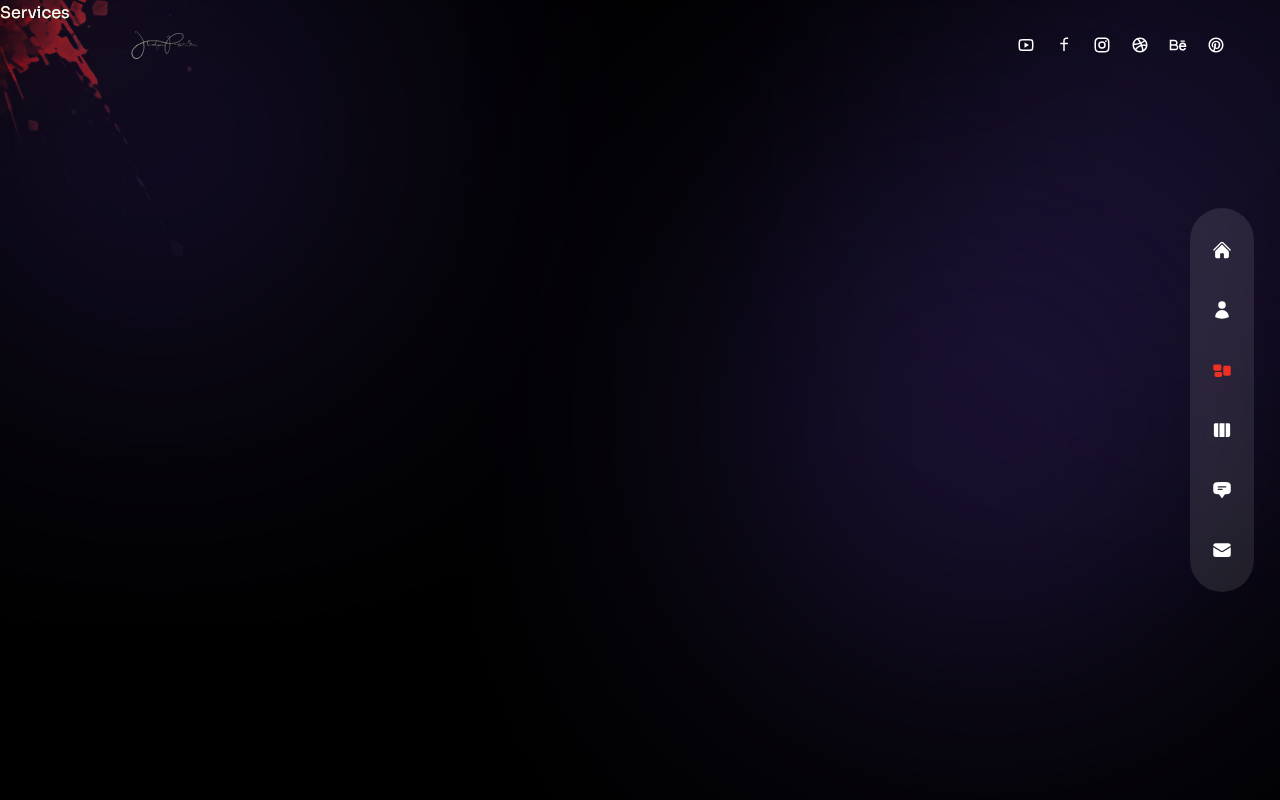
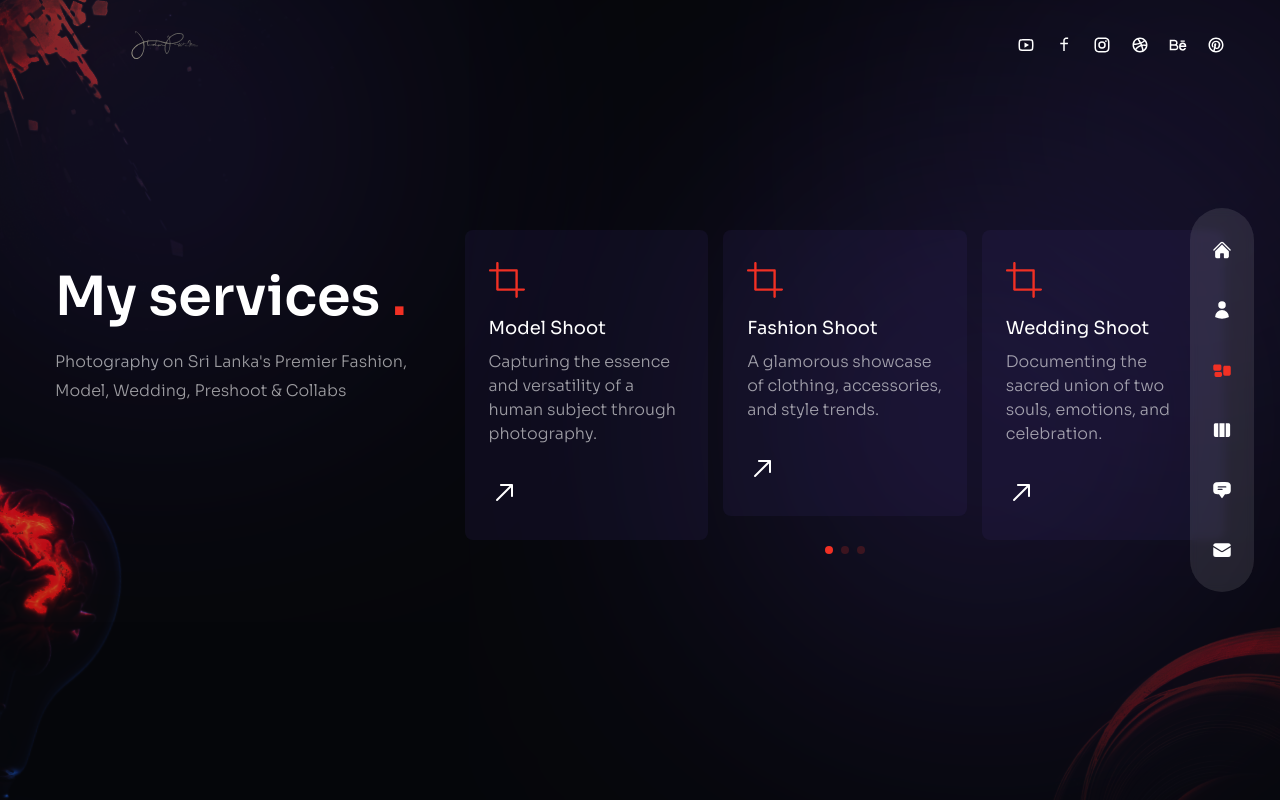
Before and after one commit to psd-99/Sample-, a Next.js app: page /services in a window 1280 px wide. Built offline with nearby package versions, Linux system fonts and the light colour scheme.

Commit message:
modified services page

```diff
--- a/components/Bulb.js
+++ b/components/Bulb.js
@@ -1,5 +1,18 @@
+// next image
+import Image from 'next/image';
+
 const Bulb = () => {
-  return <div>Bulb</div>;
+  return (
+    <div className='absolute -left-36 -bottom-12 rotate-12 z-0 mix-blend-color-dodge animate-pulse duration-75 w-[200px] xl:w-[260px]'>
+      <Image
+        src={'/bulb.png'}
+        width={260}
+        height={200}
+        className='w-full h-full'
+        alt=''
+      />
+    </div>
+  );
 };
 
 export default Bulb;
--- a/components/ServiceSlider.js
+++ b/components/ServiceSlider.js
@@ -1,44 +1,97 @@
+// import swiper react components
+import { Swiper, SwiperSlide } from 'swiper/react';
+
+// import swiper styles
+import 'swiper/css';
+import 'swiper/css/free-mode';
+import 'swiper/css/pagination';
+
 // icons
 import {
   RxCrop,
-  RxPencil2,
-  RxDesktop,
-  RxReader,
-  RxRocket,
-} from "react-icons/rx";
+  // RxDesktop,
+  // RxPencil2,
+  // RxReader,
+  // RxRocket,
+  RxArrowTopRight,
+} from 'react-icons/rx';
 
+// import required modules
+import { FreeMode, Pagination } from 'swiper';
 
-// data
-const serviceData = [
+// service data
+export const serviceData = [
   {
     icon: <RxCrop />,
-    title: 'Branding',
-    description: 'Lorem ipsum dolor sit amet, consectetur adipiscing elit.',
+    title: 'Model Shoot',
+    description: 'Capturing the essence and versatility of a human subject through photography.',
   },
   {
-    icon: <RxPencil2 />,
-    title: 'Design',
-    description: 'Lorem ipsum dolor sit amet, consectetur adipiscing elit.',
+    icon: <RxCrop />,
+    title: 'Fashion Shoot',
+    description: 'A glamorous showcase of clothing, accessories, and style trends.',
   },
   {
-    icon: <RxDesktop />,
-    title: 'Development',
-    description: 'Lorem ipsum dolor sit amet, consectetur adipiscing elit.',
+    icon: <RxCrop />,
+    title: 'Wedding Shoot',
+    description: 'Documenting the sacred union of two souls, emotions, and celebration.',
   },
   {
-    icon: <RxReader />,
-    title: 'Copywriting',
-    description: 'Lorem ipsum dolor sit amet, consectetur adipiscing elit.',
+    icon: <RxCrop />,
+    title: 'Preshoot',
+    description: 'Intimate moments before the wedding, often engagement or pre-wedding photos',
   },
   {
-    icon: <RxRocket />,
-    title: 'SEO',
-    description: 'Lorem ipsum dolor sit amet, consectetur adipiscing elit.',
+    icon: <RxCrop />,
+    title: 'Collabs',
+    description: 'Collaborative projects where artists, models come together to create unique content.',
   },
 ];
 
 const ServiceSlider = () => {
-  return <div>Service Slider</div>;
+  return (
+    <Swiper
+      breakpoints={{
+        320: {
+          slidesPerView: 1,
+          spaceBetween: 15,
+        },
+
+        640: {
+          slidesPerView: 3,
+          spaceBetween: 15,
+        },
+      }}
+      freeMode={true}
+      pagination={{
+        clickable: true,
+      }}
+      modules={[FreeMode, Pagination]}
+      className='h-[240px] sm:h-[340px]'
+    >
+      {serviceData.map((item, index) => {
+        return (
+          <SwiperSlide key={index}>
+            <div className='bg-[rgba(65,47,123,0.15)] h-max rounded-lg px-6 py-8 flex sm:flex-col gap-x-6 sm:gap-x-0 group cursor-pointer hover:bg-[rgba(89,65,169,0.15)] transition-all duration-300'>
+              {/* icon */}
+              <div className='text-4xl text-accent mb-4'>{item.icon}</div>
+              {/* title & desc */}
+              <div className='mb-8'>
+                <div className='mb-2 text-lg'>{item.title}</div>
+                <p className='max-w-[350px] leading-normal'>
+                  {item.description}
+                </p>
+              </div>
+              {/* arrow */}
+              <div className='text-3xl'>
+                <RxArrowTopRight className='group-hover:rotate-45 group-hover:text-accent transition-all duration-300' />
+              </div>
+            </div>
+          </SwiperSlide>
+        );
+      })}
+    </Swiper>
+  );
 };
 
 export default ServiceSlider;
--- a/pages/services/index.js
+++ b/pages/services/index.js
@@ -1,5 +1,55 @@
+// components
+import ServiceSlider from '../../components/ServiceSlider';
+import Bulb from '../../components/Bulb';
+import Circles from '../../components/Circles';
+
+// framer motion
+import { motion } from 'framer-motion';
+import { fadeIn } from '../../variants';
+
 const Services = () => {
-  return <div>Services</div>;
+  return (
+    <div className='h-full bg-primary/30 py-36 flex items-center'>
+      <Circles />
+      <div className='container mx-auto'>
+        <div className='flex flex-col xl:flex-row gap-x-8'>
+          {/* text */}
+          <div className='text-center flex xl:w-[30vw] flex-col lg:text-left mb-4 xl:mb-0'>
+            <motion.h2
+              variants={fadeIn('up', 0.2)}
+              initial='hidden'
+              animate='show'
+              exit='hidden'
+              className='h2 xl:mt-8'
+            >
+              My services <span className='text-accent'>.</span>
+            </motion.h2>
+            <motion.p
+              variants={fadeIn('up', 0.4)}
+              initial='hidden'
+              animate='show'
+              exit='hidden'
+              className='mb-4 max-w-[400px] mx-auto lg:mx-0'
+            >
+              Photography on Sri Lanka's Premier Fashion, Model, Wedding, Preshoot & Collabs
+            </motion.p>
+          </div>
+
+          {/* slider */}
+          <motion.div
+            variants={fadeIn('down', 0.6)}
+            initial='hidden'
+            animate='show'
+            exit='hidden'
+            className='w-full xl:max-w-[65%]'
+          >
+            <ServiceSlider />
+          </motion.div>
+        </div>
+      </div>
+      <Bulb />
+    </div>
+  );
 };
 
 export default Services;
```
